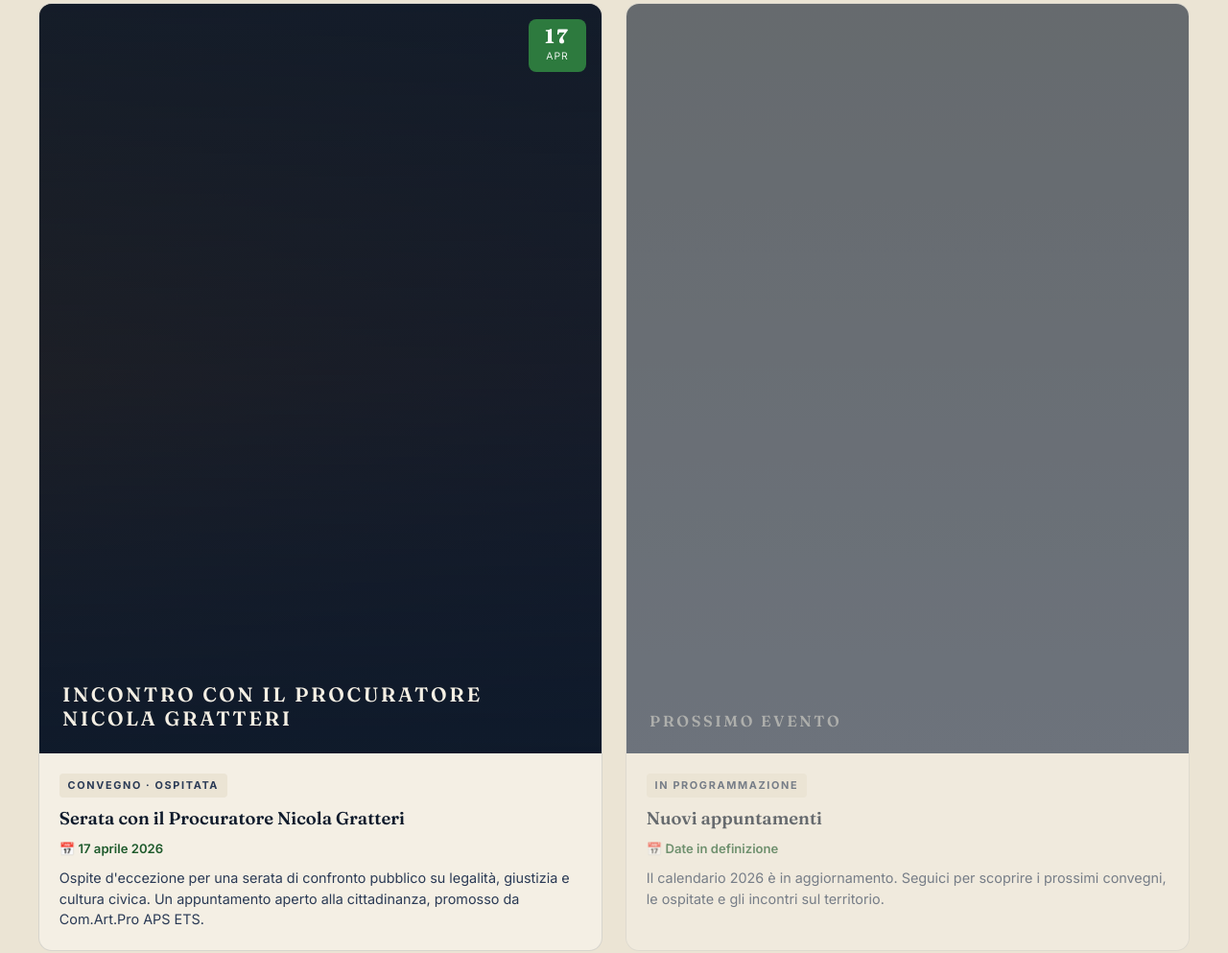
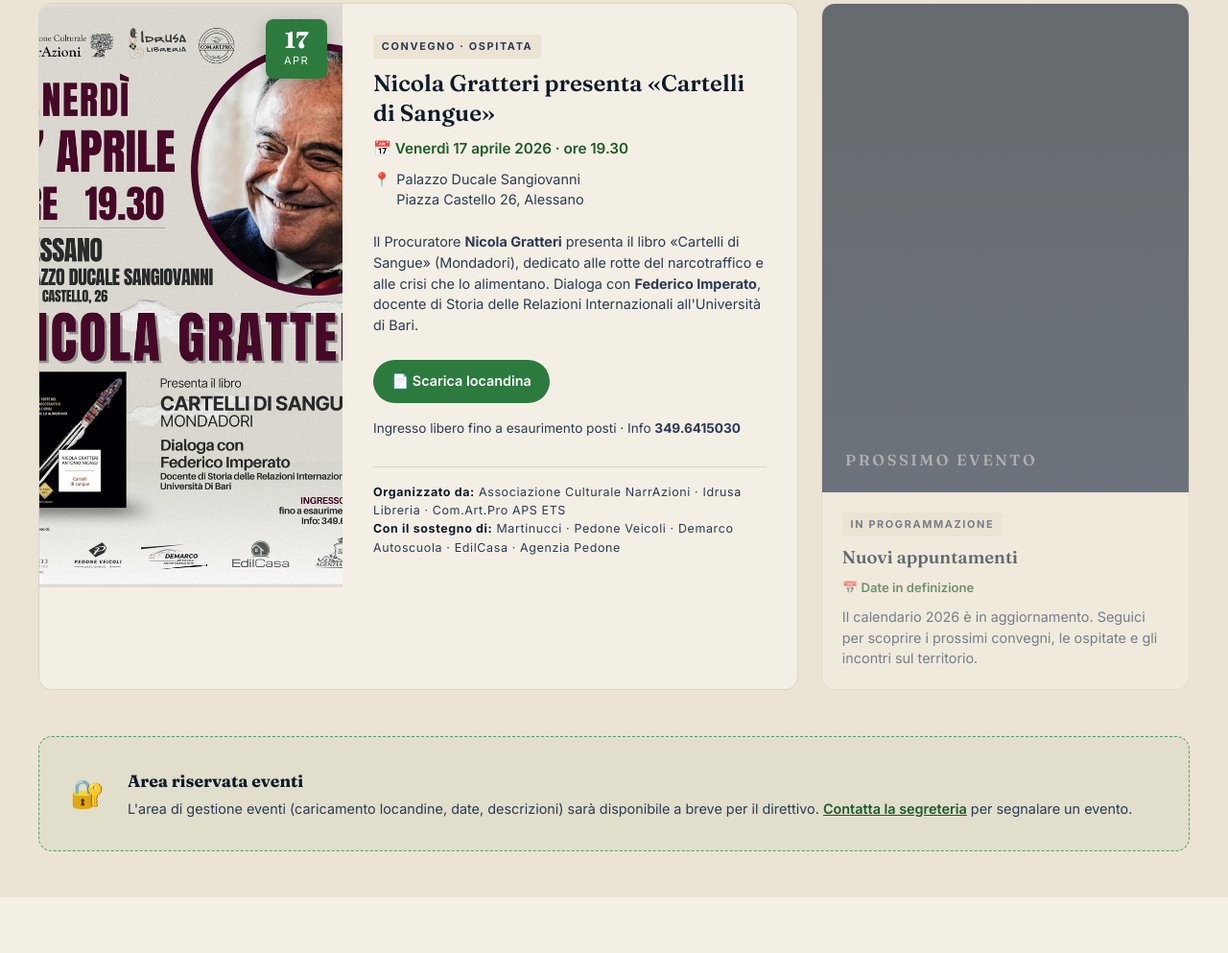
Before and after one commit to Lufabbiu/comartpro-sito, a website: page progetti.html in a window 1280 px wide. Shown: the part 2459-3452 px from the top of the page at 96% size. Drawn offline with Linux system fonts and the light colour scheme.

Commit message:
integrate gratteri event with real flyer + crop logo to square

```diff
--- a/progetti.html
+++ b/progetti.html
@@ -259,19 +259,33 @@
 
     <div class="events-grid">
 
-      <div class="event">
-        <div class="poster featured">
-          <div class="date-badge">
-            <div class="d">17</div>
-            <div class="m">Apr</div>
+      <div class="event" style="grid-column:span 2">
+        <div style="display:grid;grid-template-columns:2fr 3fr;gap:0">
+          <a href="/public/events/gratteri.pdf" target="_blank" rel="noopener" style="display:block;position:relative;background:#eee;overflow:hidden">
+            <img src="/public/events/gratteri.jpg" alt="Locandina Nicola Gratteri — 17 aprile 2026" style="width:100%;height:100%;object-fit:cover;display:block">
+            <div class="date-badge" style="position:absolute;top:1rem;right:1rem;background:var(--brand);color:#fff;padding:.6rem .9rem;border-radius:8px;text-align:center;min-width:64px;box-shadow:0 6px 18px rgba(0,0,0,.25)">
+              <div style="font-family:'Fraunces',serif;font-size:1.5rem;font-weight:700;line-height:1">17</div>
+              <div style="font-size:.7rem;letter-spacing:.12em;text-transform:uppercase;margin-top:.1rem;opacity:.95">Apr</div>
+            </div>
+          </a>
+          <div class="info" style="padding:2rem">
+            <span class="tag">Convegno · Ospitata</span>
+            <h4 style="font-size:1.5rem">Nicola Gratteri presenta «Cartelli di Sangue»</h4>
+            <div class="when" style="font-size:.95rem">📅 Venerdì 17 aprile 2026 · ore 19.30</div>
+            <div style="font-size:.9rem;color:var(--ink-soft);display:flex;align-items:flex-start;gap:.4rem;line-height:1.5">
+              <span>📍</span>
+              <span>Palazzo Ducale Sangiovanni<br>Piazza Castello 26, Alessano</span>
+            </div>
+            <p style="margin-top:.8rem">Il Procuratore <strong>Nicola Gratteri</strong> presenta il libro «Cartelli di Sangue» (Mondadori), dedicato alle rotte del narcotraffico e alle crisi che lo alimentano. Dialoga con <strong>Federico Imperato</strong>, docente di Storia delle Relazioni Internazionali all'Università di Bari.</p>
+            <div style="display:flex;gap:1rem;flex-wrap:wrap;margin-top:1rem;align-items:center">
+              <a href="/public/events/gratteri.pdf" target="_blank" rel="noopener" style="display:inline-flex;align-items:center;gap:.5rem;padding:.7rem 1.2rem;background:var(--brand);color:#fff;text-decoration:none;border-radius:999px;font-weight:600;font-size:.9rem">📄 Scarica locandina</a>
+              <span style="font-size:.85rem;color:var(--ink-soft)">Ingresso libero fino a esaurimento posti · Info <strong>349.6415030</strong></span>
+            </div>
+            <div style="margin-top:1.2rem;padding-top:1rem;border-top:1px solid var(--line);font-size:.78rem;color:var(--ink-soft);letter-spacing:.05em">
+              <strong style="color:var(--ink)">Organizzato da:</strong> Associazione Culturale NarrAzioni · Idrusa Libreria · Com.Art.Pro APS ETS<br>
+              <strong style="color:var(--ink)">Con il sostegno di:</strong> Martinucci · Pedone Veicoli · Demarco Autoscuola · EdilCasa · Agenzia Pedone
+            </div>
           </div>
-          <div class="featured-txt">Incontro con il Procuratore<br>Nicola Gratteri</div>
-        </div>
-        <div class="info">
-          <span class="tag">Convegno · Ospitata</span>
-          <h4>Serata con il Procuratore Nicola Gratteri</h4>
-          <div class="when">📅 17 aprile 2026</div>
-          <p>Ospite d'eccezione per una serata di confronto pubblico su legalità, giustizia e cultura civica. Un appuntamento aperto alla cittadinanza, promosso da Com.Art.Pro APS ETS.</p>
         </div>
       </div>
 
```
Also changed, not shown: public/events/gratteri.jpg (added), 2 other files.
